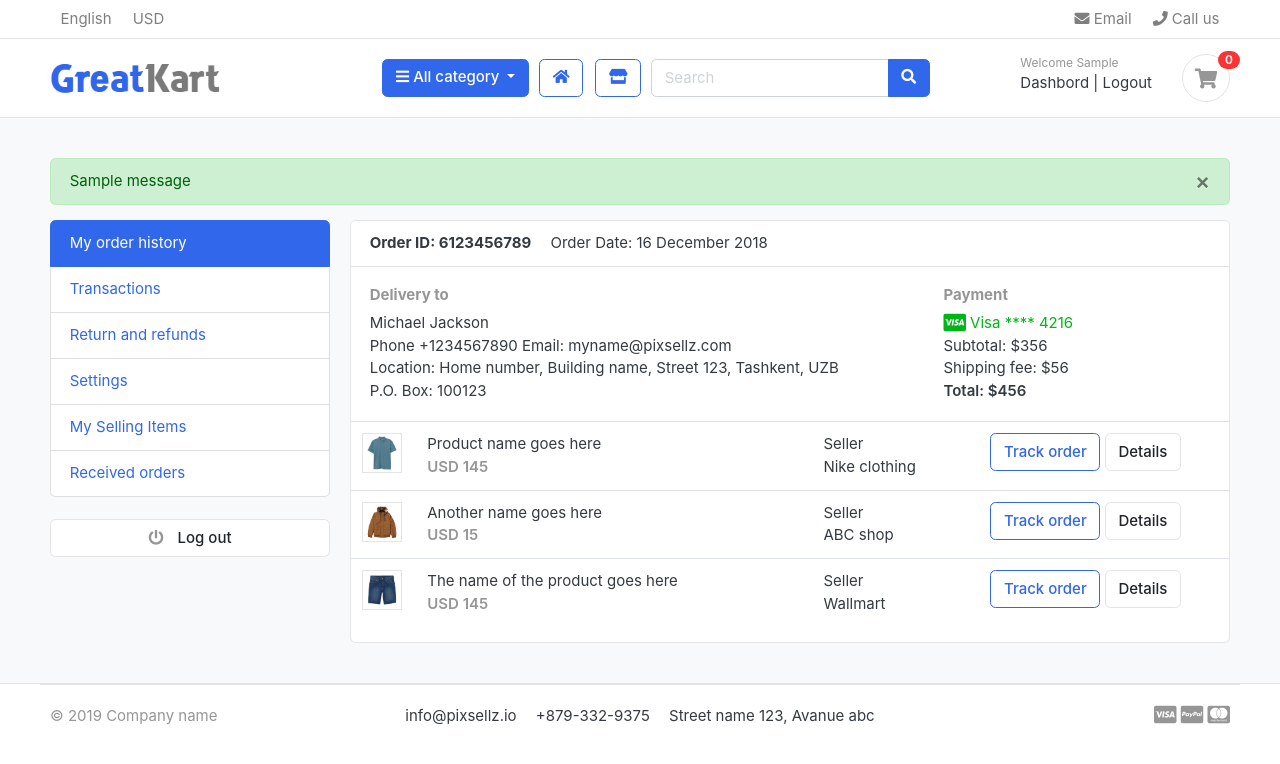
After one commit to Roach72/Ecommerce-Django, a Django app: page /accounts/ in a window 1280 px wide. The commit adds this page. Shown: the top 764 px of the page. Run offline with Django 3.2, Linux system fonts and the light colour scheme; a user stored in the database is signed in; tables that the repository leaves empty hold one stand-in row (values such as "Sample post"); one stand-in notice (Sample message) is shown; some libraries are stand-ins or nearby versions; some web fonts are replaced.

Commit message:
dashboard

```diff
--- a/accounts/models.py
+++ b/accounts/models.py
@@ -44,7 +44,7 @@ class Account(AbstractBaseUser):
     last_name     = models.CharField(max_length=50)
     username      = models.CharField(max_length=50,  unique=True)
     email         = models.EmailField(max_length=100,  unique=True)
-    phone_numper  = models.CharField(max_length=50)
+    phone_number  = models.CharField(max_length=50)
 
     #required
     date_joined   = models.DateTimeField(auto_now_add=True)
--- /dev/null
+++ b/accounts/urls.py
@@ -0,0 +1,13 @@
+from django.urls import path
+from . import views
+
+urlpatterns = [
+    path('register/', views.register, name='register'),
+    path('user_login/', views.user_login, name='user_login'),
+    path('user_logout/', views.user_logout, name='user_logout'),
+    path('dashboard/', views.dashboard, name='dashboard'),
+    path('', views.dashboard, name='dashboard'),
+
+    path('resetpassword_valldate/<uidb64>/<token>/', views.resetpassword_valldate, name='resetpassword_valldate'),    path('activate/<uidb64>/<token>/', views.activate, name='activate'),
+    path('forgotPassword/', views.forgotPassword, name='forgotPassword'),
+]
--- a/accounts/views.py
+++ b/accounts/views.py
@@ -1,3 +1,163 @@
-from django.shortcuts import render
+from django.utils.http import urlsafe_base64_encode
+from django.shortcuts import render, redirect
+from .forms import RegistrationForm
+from .models import Account
+from django.contrib import messages, auth
+from django.contrib.auth import authenticate, login, get_user_model
+from django.contrib.auth.decorators import login_required
 
-# Create your views here.
+#Account Activation
+from django.contrib.sites.shortcuts import get_current_site
+from django.template.loader import render_to_string
+from django.utils.encoding import force_bytes
+from django.contrib.auth.tokens import default_token_generator
+from django.core.mail import EmailMessage
+
+
+
+from django.utils.encoding import force_str
+from django.utils.http import urlsafe_base64_decode
+from django.http import HttpResponse
+
+
+User = get_user_model()
+
+def register(request):
+    if request.method == 'POST':
+        form = RegistrationForm(request.POST)
+        if form.is_valid():
+            first_name   = form.cleaned_data['first_name']
+            last_name    = form.cleaned_data['last_name']
+            phone_number = form.cleaned_data['phone_number']
+            email        = form.cleaned_data['email']
+            password     = form.cleaned_data['password']
+            username     = email.split('@')[0]
+
+            user         = Account.objects.create_user(first_name=first_name, last_name=last_name, email=email, username=username, password=password)
+            user.phone_number = phone_number
+            user.save()
+            # user Activation
+            current_site = get_current_site(request)
+            mail_subject = "Pleass Activate your Account"
+            message = render_to_string('accounts/account_verification_email.html', {
+                'user': user,
+                'domain': current_site,
+                'uid': urlsafe_base64_encode(force_bytes(user.pk)),
+                'token': default_token_generator.make_token(user),
+            })
+            to_email = email
+            send_email = EmailMessage(mail_subject, message, to=[to_email])
+            send_email.send()
+            messages.success(request, 'Registration successful.')
+            return redirect('register')
+        else:
+
+            form = RegistrationForm()
+    else:
+
+        form = RegistrationForm()
+
+    context = {'form': form}
+    return render(request, 'accounts/register.html', context)
+
+
+def user_login(request):
+    if request.method == 'POST':
+        email = request.POST['email']
+        password = request.POST['password']
+
+        try:
+            # التحقق من البريد الإلكتروني بشكل مباشر
+            user = User.objects.get(email=email)
+
+            # مصادقة المستخدم
+            if user.check_password(password):
+                # في حالة نجاح المصادقة، قم بتسجيل الدخول
+                login(request, user)
+                messages.success(request, 'Login is Successful')
+                return redirect('dashboard')
+            else:
+                # في حالة فشل المصادقة، أظهر رسالة خطأ
+                messages.error(request, 'ERROR: Failed to Register Permission')
+                return redirect('user_login')
+
+        except User.DoesNotExist:
+            # إذا لم يتم العثور على المستخدم
+            messages.error(request, 'ERROR: User Not Found ')
+            return redirect('user_login')
+
+    return render(request, 'accounts/user_login.html')
+
+
+@login_required(login_url = 'user_login')
+def user_logout(request):
+    auth.logout(request)
+    messages.success(request, 'You Are Logged out')
+    return redirect('user_login')
+
+
+def activate(request, uidb64, token):
+    try:
+        uid = force_str(urlsafe_base64_decode(uidb64))
+        user = User.objects.get(pk=uid)
+        if default_token_generator.check_token(user, token):
+            user.is_active = True
+            user.save()
+            return HttpResponse("Account activated successfully!")
+        else:
+            return HttpResponse("Activation link is invalid!")
+    except (TypeError, ValueError, OverflowError, User.DoesNotExist):
+
+        return HttpResponse("Activation link is invalid!")
+
+
+@login_required(login_url = 'user_login')
+def dashboard(request):
+    return render(request, 'accounts/dashboard.html')
+
+
+def forgotPassword(request):
+    if request.method == 'POST':
+        email = request.POST['email']
+        if Account.objects.filter(email=email).exists():
+            user = Account.objects.get(email__exact=email)
+
+            # reser password
+            current_site = get_current_site(request)
+            mail_subject = "Reset your Password"
+            message = render_to_string('accounts/reset_password_email.html', {
+                'user': user,
+                'domain': current_site,
+                'uid': urlsafe_base64_encode(force_bytes(user.pk)),
+                'token': default_token_generator.make_token(user),
+            })
+            to_email = email
+            send_email = EmailMessage(mail_subject, message, to=[to_email])
+            send_email.send()
+
+            message.success(request, 'Password reset email has sent to your email address.')
+            return redirect('login')
+        else:
+            messages.error(request, 'Account does not exist')
+            return redirect('forgotPassword')
+    return render(request, 'accounts/forgotPassword.html')
+
+
+def resetpassword_valldate(request, uidb64, token):
+    try:
+        uid = force_str(urlsafe_base64_decode(uidb64))
+        user = User.objects.get(pk=uid)
+        if default_token_generator.check_token(user, token):
+            # عملية إعادة تعيين كلمة المرور
+            new_password = "your_new_password_here"  # يجب تغييرها إلى كلمة مرور جديدة
+            user.set_password(new_password)
+            user.save()
+
+            messages.success(request, 'Password reset successful.')
+            return redirect('user_login')
+        else:
+            messages.error(request, 'Invalid token for password reset.')
+            return redirect('forgotPassword')
+    except (TypeError, ValueError, OverflowError, User.DoesNotExist):
+        messages.error(request, 'Invalid link for password reset.')
+        return redirect('forgotPassword')
--- a/ecommerce/urls.py
+++ b/ecommerce/urls.py
@@ -24,5 +24,5 @@ urlpatterns = [
     path('', views.home, name='home'),
     path('store/', include('store.urls')),
     path('cart/', include('carts.urls')),
-
+    path('accounts/', include('accounts.urls')),
 ] + static(settings.MEDIA_URL, document_root=settings.MEDIA_ROOT)
--- a/static/js/script.js
+++ b/static/js/script.js
@@ -56,4 +56,8 @@ $(document).ready(function() {
 
 
 });
+
+setTimeout(function(){
+    $('#message').fadeOut('slow')
+}, 4000)
 // jquery end
--- /dev/null
+++ b/templates/accounts/dashboard.html
@@ -0,0 +1,95 @@
+{% extends 'base.html' %}
+
+{% block content %}
+
+<section class="section-conten padding-y bg">
+    {% include 'includse/alerts.html' %}
+    <div class="container">
+        <div class="row">
+            <aside class="col-md-3">
+                <!--   SIDEBAR   -->
+                <ul class="list-group">
+                    <a class="list-group-item active" href="#"> My order history </a>
+                    <a class="list-group-item" href="#"> Transactions </a>
+                    <a class="list-group-item" href="#"> Return and refunds </a>
+                    <a class="list-group-item" href="#">Settings </a>
+                    <a class="list-group-item" href="#"> My Selling Items </a>
+                    <a class="list-group-item" href="#"> Received orders </a>
+                </ul>
+                <br>
+                <a class="btn btn-light btn-block" href="{% url 'user_logout' %}"> <i class="fa fa-power-off"></i> <span class="text">Log out</span> </a>
+                <!--   SIDEBAR .//END   -->
+            </aside>
+            <main class="col-md-9">
+                <article class="card">
+                <header class="card-header">
+                    <strong class="d-inline-block mr-3">Order ID: 6123456789</strong>
+                    <span>Order Date: 16 December 2018</span>
+                </header>
+                <div class="card-body">
+                    <div class="row">
+                        <div class="col-md-8">
+                            <h6 class="text-muted">Delivery to</h6>
+                            <p>Michael Jackson <br>
+                            Phone +1234567890 Email: myname@pixsellz.com <br>
+                            Location: Home number, Building name, Street 123,  Tashkent, UZB <br>
+                            P.O. Box: 100123
+                            </p>
+                        </div>
+                        <div class="col-md-4">
+                            <h6 class="text-muted">Payment</h6>
+                            <span class="text-success">
+                                <i class="fab fa-lg fa-cc-visa"></i>
+                                Visa  **** 4216
+                            </span>
+                            <p>Subtotal: $356 <br>
+                            Shipping fee:  $56 <br>
+                            <span class="b">Total:  $456 </span>
+                            </p>
+                        </div>
+                    </div> <!-- row.// -->
+                </div> <!-- card-body .// -->
+                <div class="table-responsive">
+                <table class="table table-hover">
+                    <tr>
+                        <td width="65">
+                            <img src="../images/items/1.jpg" class="img-xs border">
+                        </td>
+                        <td>
+                            <p class="title mb-0">Product name goes here </p>
+                            <var class="price text-muted">USD 145</var>
+                        </td>
+                        <td> Seller <br> Nike clothing </td>
+                        <td width="250"> <a href="#" class="btn btn-outline-primary">Track order</a> <a href="#" class="btn btn-light"> Details </a> </td>
+                    </tr>
+                    <tr>
+                        <td>
+                            <img src="../images/items/2.jpg" class="img-xs border">
+                        </td>
+                        <td>
+                            <p class="title mb-0">Another name goes here </p>
+                            <var class="price text-muted">USD 15</var>
+                        </td>
+                        <td> Seller <br> ABC shop </td>
+                        <td> <a href="#" class="btn btn-outline-primary">Track order</a> <a href="#" class="btn btn-light"> Details </a> </td>
+                    </tr>
+                    <tr>
+                        <td>
+                            <img src="../images/items/3.jpg" class="img-xs border">
+                        </td>
+                        <td>
+                            <p class="title mb-0">The name of the product  goes here </p>
+                            <var class="price text-muted">USD 145</var>
+                        </td>
+                        <td> Seller <br> Wallmart </td>
+                        <td> <a href="#" class="btn btn-outline-primary">Track order</a> <a href="#" class="btn btn-light"> Details </a> </td>
+                    </tr>
+                </table>
+                </div> <!-- table-responsive .end// -->
+                </article> <!-- order-group.// -->
+            </main>
+        </div>
+    </div>
+</section>
+
+{% endblock %}
--- /dev/null
+++ b/templates/includse/alerts.html
@@ -0,0 +1,10 @@
+{% if messages %}
+    {% for message in messages %}
+    <div id="message" class="container">
+    <div{% if message.tags %} class="alert alert-{{ message.tags }}"{% endif %} role="alert">
+        <button type="button" class="close" data-dismiss="alert"><span aria-hidden="true" >&times;</span></button>
+       {{ message }}
+    </div>
+    {% endfor %}
+    </div>
+{% endif %}
--- a/templates/includse/navbar.html
+++ b/templates/includse/navbar.html
@@ -61,13 +61,23 @@
                 </div>
                 <div class="col-lg-3 col-sm-6 col-8 order-2 order-lg-3">
                     <div class="d-flex justify-content-end mb-3 mb-lg-0">
+                        {% if user.id is None %}
                         <div class="widget-header">
                             <small class="title text-muted">Welcome guest!</small>
                             <div>
-                                <a href="./signin.html">Sign in</a> <span class="dark-transp"> | </span>
-                                <a href="./register.html"> Register</a>
+                                <a href="{% url 'user_login' %}">Sign in</a> <span class="dark-transp"> | </span>
+                                <a href="{% url 'register' %}"> Register</a>
                             </div>
                         </div>
+                        {% else %}
+                        <div class="widget-header">
+                            <small class="title text-muted">Welcome {{user.first_name}}</small>
+                            <div>
+                                <a href="{% url 'dashboard' %}">Dashbord</a> <span class="dark-transp"> | </span>
+                                <a href="{% url 'user_logout' %}">Logout</a>
+                            </div>
+                        </div>
+                        {% endif  %}
                         <a href="{% url 'carts' %}" class="widget-header pl-3 ml-3">
                             <div class="icon icon-sm rounded-circle border"><i class="fa fa-shopping-cart"></i></div>
                             <span class="badge badge-pill badge-danger notify">{{cart_count}}</span>
--- a/templates/store/carts.html
+++ b/templates/store/carts.html
@@ -45,7 +45,7 @@
                         <div class="col">
                             <div class="input-group input-spinner">
                                 <div class="input-group-prepend">
-                                <a href="{% url 'remove_cart' cart_item.product.id %}" class="btn btn-light" type="button" id="button-plus"> <i class="fa fa-minus"></i> </a>
+                                <a href="{% url 'remove_cart' cart_item.product.id %}" class="btn btn-light" type="button" id="button-minus"> <i class="fa fa-minus"></i> </a>
                                 </div>
                                 <input type="text" class="form-control"  value="{{ cart_item.quantity }}">
                                 <div class="input-group-append">
@@ -54,7 +54,7 @@
                                         {% for item in cart_item.variations.all %}
                                             <input type="hidden" name="{{ item.variation_category | lower }} " value="{{ item.variation_value | capfirst }}">
                                        {% endfor %}
-                                    <button  class="btn btn-light" type="submit" id="button-minus"> <i class="fa fa-plus"></i> </button>
+                                    <button  class="btn btn-light" type="submit" id="button-plus"> <i class="fa fa-plus"></i> </button>
                                    </form>
                                 </div>
                             </div>
```
Also changed, not shown: accounts/forms.py (added, +35 -0 lines), ecommerce/settings.py (+14 -0 lines), templates/accounts/account_verification_email.html (added, +10 -0 lines), templates/accounts/forgotPassword.html (added, +28 -0 lines), templates/accounts/register.html (added, +57 -0 lines), templates/accounts/reset_password_email.html (added, +10 -0 lines), templates/accounts/user_login.html (added, +31 -0 lines), accounts/migrations/0003_rename_phone_numper_account_phone_number.py (added).
